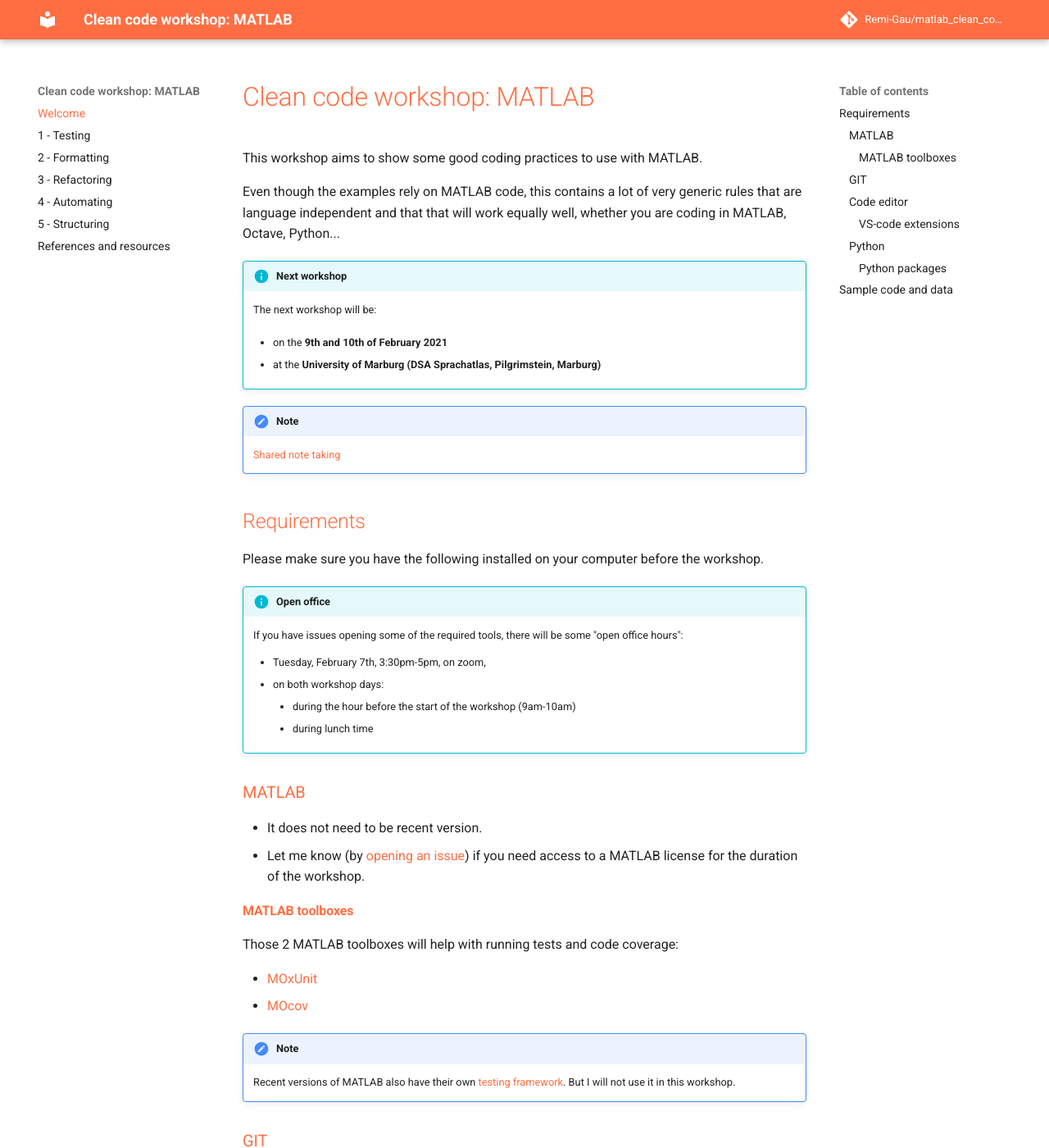
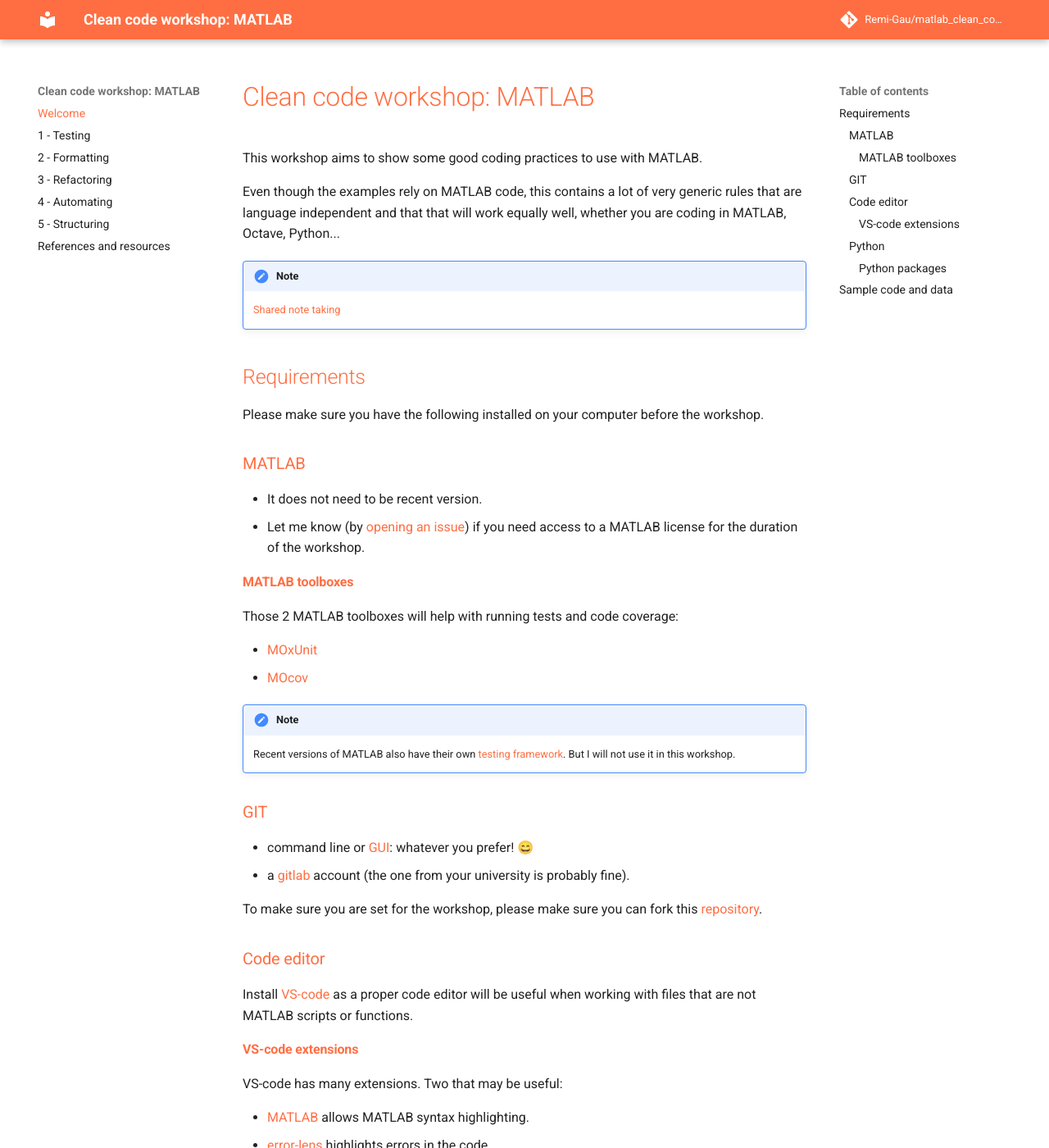
Before and after one commit to Remi-Gau/matlab_clean_code_workshop, an MkDocs documentation site: the page built from doc/index.md, in a window 1280 px wide and 1400 px high. Shown: the whole window at 82% size. Built offline with MkDocs 1.6.1 and Material for MkDocs 9.7.7, drawn with Linux system fonts in a browser that asks for light colours; comment, search, counter and statistics services are not loaded.

Commit message:
import code from both days

```diff
--- a/doc/index.md
+++ b/doc/index.md
@@ -7,13 +7,13 @@
 and that that will work equally well,
 whether you are coding in MATLAB, Octave, Python...
 
-!!! info "Next workshop"
+<!-- !!! info "Next workshop"
 
     The next workshop will be:
 
     - on the **9th and 10th of February 2021**
 
-    - at the **University of Marburg (DSA Sprachatlas, Pilgrimstein, Marburg)**
+    - at the **University of Marburg (DSA Sprachatlas, Pilgrimstein, Marburg)** -->
 
 !!! note
 
@@ -24,7 +24,7 @@
 Please make sure you have the following installed on your computer before the
 workshop.
 
-!!! info "Open office"
+<!-- !!! info "Open office"
 
     If you have issues opening some of the required tools,
     there will be some "open office hours":
@@ -32,7 +32,7 @@
     - Tuesday, February 7th, 3:30pm-5pm, on zoom,
     - on both workshop days:
         - during the hour before the start of the workshop (9am-10am)
-        - during lunch time
+        - during lunch time  -->
 
 ### MATLAB
 
--- a/miss_hit.cfg
+++ b/miss_hit.cfg
@@ -2,4 +2,7 @@
 
 # exclude_dir: "code"
 
+suppress_rule: "naming_parameters"
+
+# regular expression to use snake_case for function names
 regex_function_name: "[a-z]+(_[a-z]+)*"
```
Also changed, not shown: doc/refactoring.md (+5 -3 lines), doc/references.md (+8 -5 lines), doc/structuring.md (+1 -1 lines), 13 other files.
